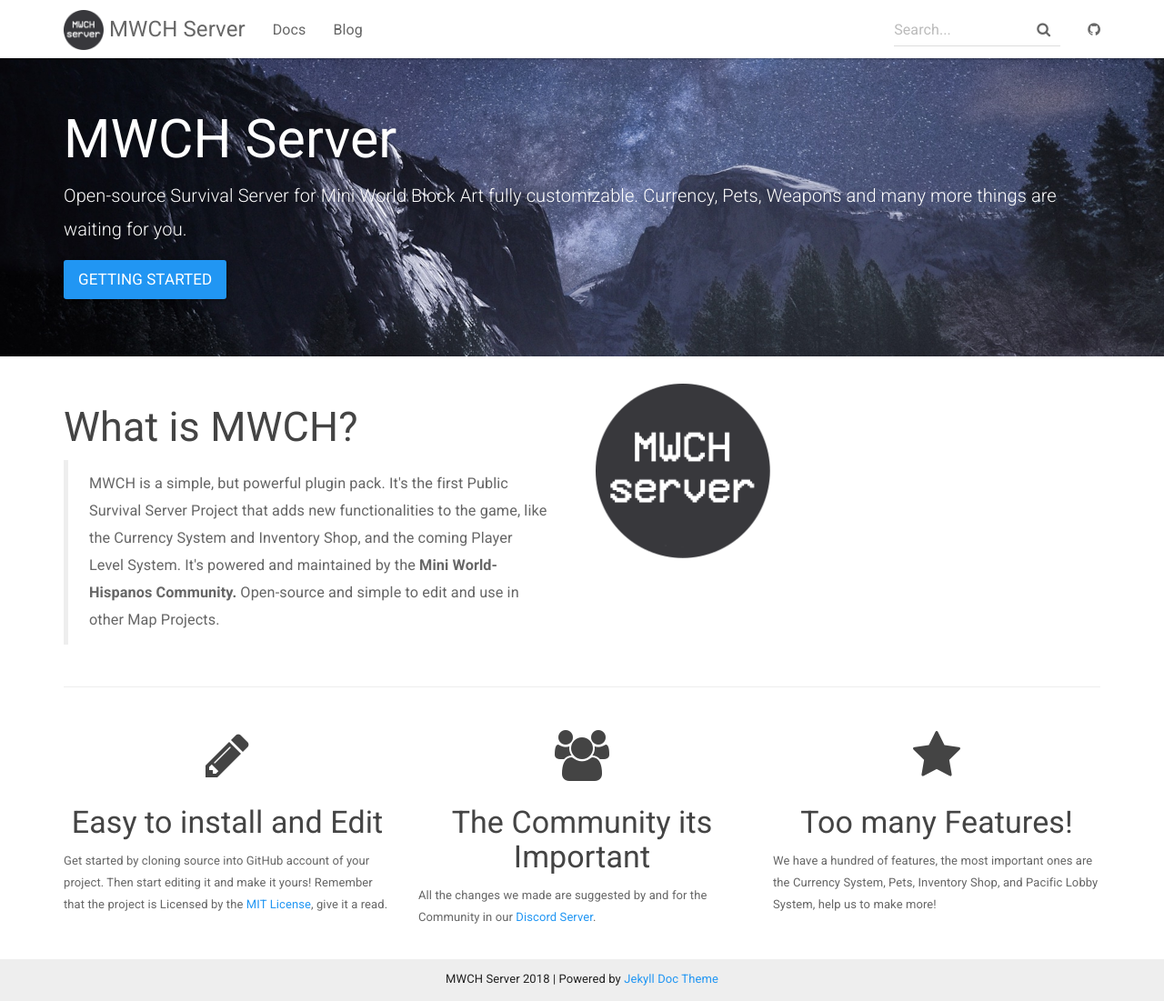
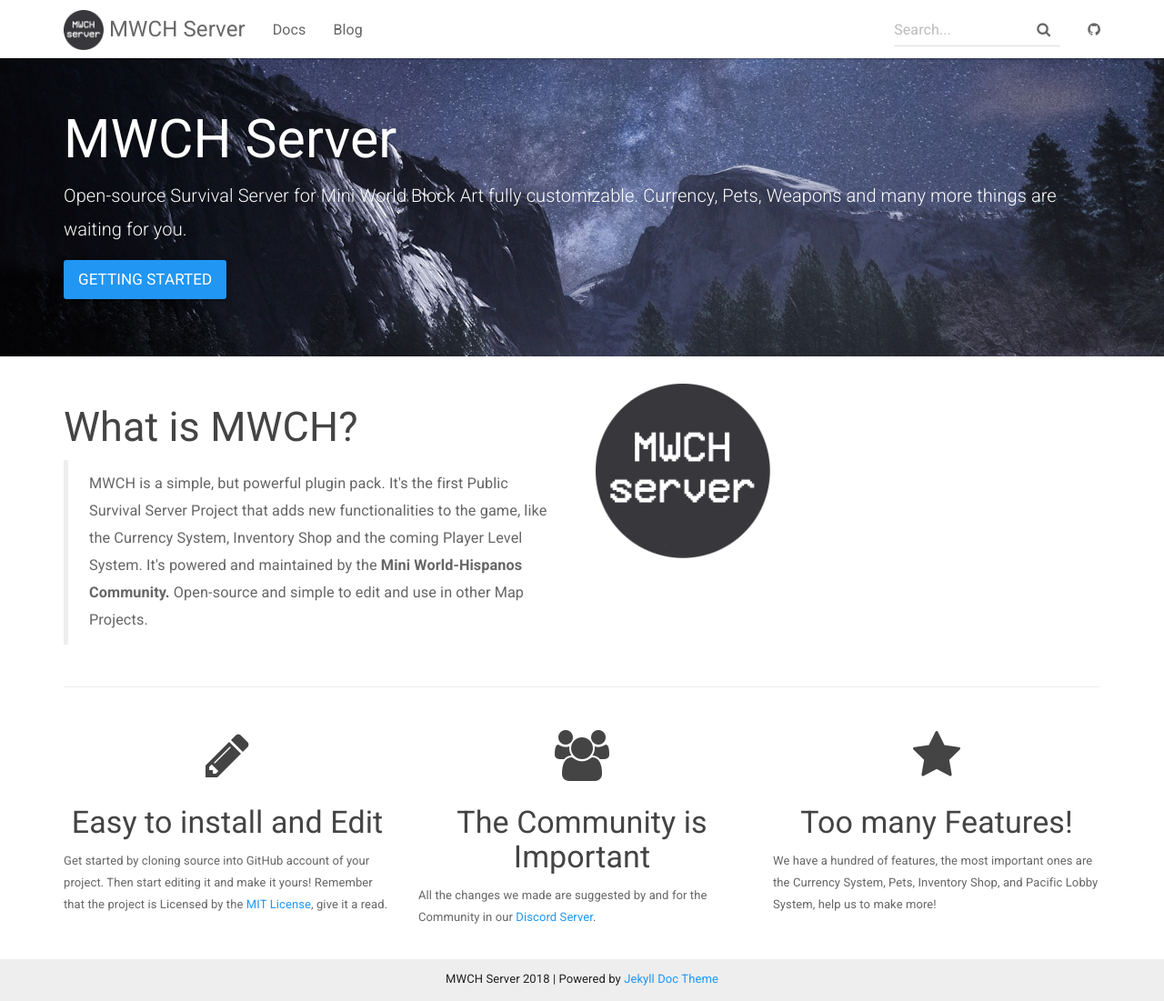
Before and after one commit to nattapong3912/website, a Jekyll site: the page built from index.html, in a window 1280 px wide and 1101 px high. Shown: the whole window at 91% size. Built offline with Jekyll 4.4.1, drawn with Linux system fonts in a browser that asks for light colours; nearby versions of some CDN libraries.

Commit message:
Update index.html

```diff
--- a/index.html
+++ b/index.html
@@ -20,7 +20,7 @@ layout: default
             <blockquote>
               <p>MWCH is a simple, but powerful plugin pack.
               It's the first Public Survival Server Project that adds new functionalities to the game,
-              like the Currency System and Inventory Shop, and the coming Player Level System.
+              like the Currency System, Inventory Shop and the coming Player Level System.
               It's powered and maintained by the <strong>Mini World-Hispanos Community.</strong>
               Open-source and simple to edit and use in other Map Projects.</p>
             </blockquote>
@@ -43,7 +43,7 @@ layout: default
         </div>
         <div class="col-sm-4">
             <h1 class="text-center"><i class="fa fa-users" aria-hidden="true"></i></h1>
-            <h3 class="text-center">The Community its Important</h3>
+            <h3 class="text-center">The Community is Important</h3>
             <p>All the changes we made are suggested by and for the Community in our <a href="http://discord.gg/q2tFztR">Discord Server</a>.</p>
         </div>
         <div class="col-sm-4">
```
